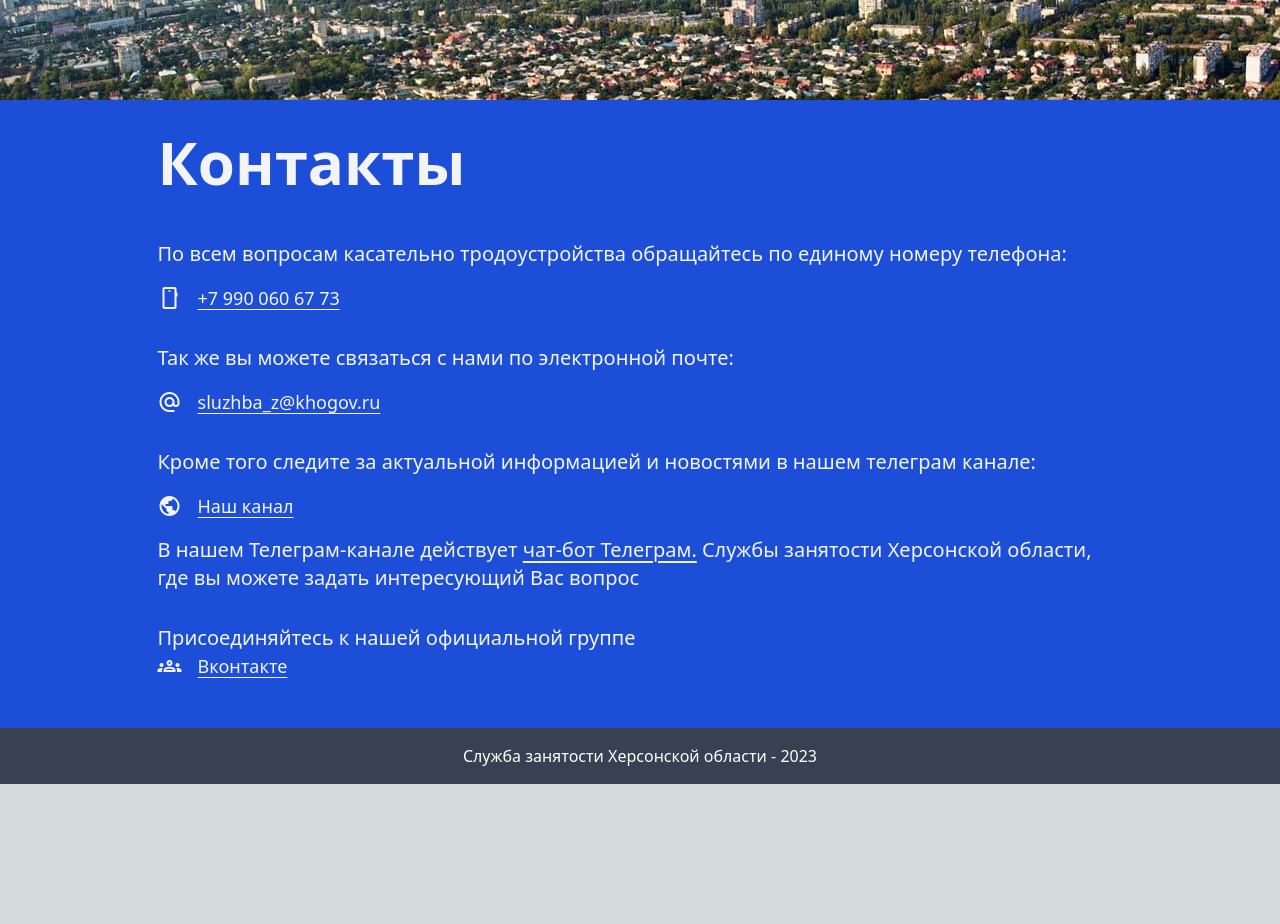
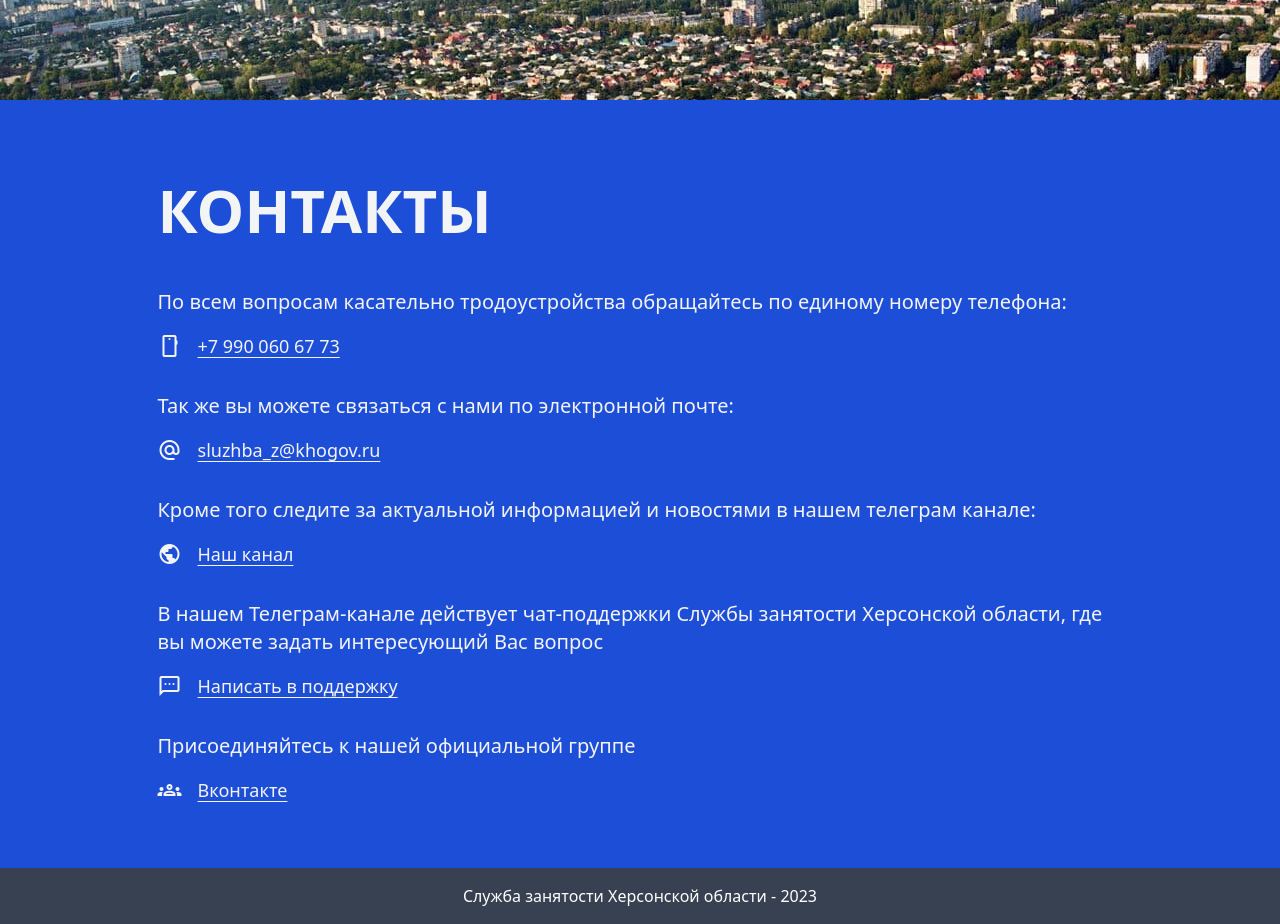
Before and after one commit to employmentservicesks/next-site, a Next.js app: page /contacts in a window 1280 px wide. Shown: the part 300-1224 px from the top of the page. Before the commit the page ends 1084 px from the top, so only its background shows below. Built offline with nearby package versions, Linux system fonts and the light colour scheme.

Commit message:
contacts

```diff
--- /dev/null
+++ b/components/Contacts/ContactField.js
@@ -0,0 +1,21 @@
+export default function ContactField({ linkLabel, linkHref, text, icon }) {
+
+    return (
+        <div className="w-full">
+            <span className="block text-xl mb-4 text-bold">
+                {text}
+            </span>
+            <div>
+                <a
+                    className="block text-lg mb-8 text-bold flex items-center"
+                    href={linkHref}
+                >
+                    <span className="material-symbols-outlined mr-4">{icon}</span>
+                    <span className="underline underline-offset-4">
+                        {linkLabel}
+                    </span>
+                </a>
+            </div>
+        </div>
+    )
+}
--- a/pages/_app.js
+++ b/pages/_app.js
@@ -8,15 +8,17 @@ export default function App({ Component, pageProps }) {
   const [siteTheme, setSiteTheme] = useState();
   let html = useRef(null);
 
+  const changeTheme = (value) => {
+    setSiteTheme(value);
+    localStorage.setItem("theme", value);
+    html.current.className = value;
+  }
+
   const handleTheme = (value) => {
     if (value == "light") {
-      setSiteTheme("dark");
-      localStorage.setItem("theme", "dark");
-      html.current.className = "dark";
+      changeTheme('dark')
     } else {
-      localStorage.setItem("theme", "light");
-      setSiteTheme("light");
-      html.current.className = "light";
+      changeTheme('dark')
     }
   };
 
--- a/pages/contacts.js
+++ b/pages/contacts.js
@@ -1,5 +1,7 @@
 import Layout from "../components/Layout";
 import Hero from "../components/Hero";
+import ContactField from "../components/Contacts/ContactField";
+import TitlePageMain from '../components/TypographyElements/TitlePageMain'
 
 const Contacts = () => {
   return (
@@ -12,76 +14,14 @@ const Contacts = () => {
       <Hero />
       <section className="w-full shadow-2xl bg-blue-200 dark:bg-blue-700 text-black dark:text-gray-100 px-8 sm:px-16 py-8 flex justify-center">
         <div className="container">
-        <div className="w-full">
-          <span className="text-2xl md:text-6xl font-bold mb-12 block">
-            Контакты
-          </span>
-          <span className="block text-xl mb-4 text-bold">
-            По всем вопросам касательно тродоустройства обращайтесь по единому
-            номеру телефона:
-          </span>
-          <div>
-            <a
-              className="block text-lg mb-8 text-bold flex items-center"
-              href="tel:+79900606773"
-            >
-              <span className="material-symbols-outlined mr-4">smartphone</span>
-              <span className="underline underline-offset-4">
-                +7 990 060 67 73
-              </span>
-            </a>
+          <div className="w-full">
+            <TitlePageMain text={'Контакты'} />
+            <ContactField text={'По всем вопросам касательно тродоустройства обращайтесь по единому номеру телефона:'} linkHref={'tel:+79900606773'} icon={'smartphone'} linkLabel={'+7 990 060 67 73'} />
+            <ContactField text={'Так же вы можете связаться с нами по электронной почте:'} linkHref={'mailto:sluzhba_z@khogov.ru'} icon={'alternate_email'} linkLabel={'sluzhba_z@khogov.ru'} />
+            <ContactField text={'Кроме того следите за актуальной информацией и новостями в нашем телеграм канале:'} linkHref={'https://t.me/Slyzhba_Zanyatosti_Kherson_obl'} icon={'public'} linkLabel={'Наш канал'} />
+            <ContactField text={'В нашем Телеграм-канале действует чат-поддержки Службы занятости Херсонской области, где вы можете задать интересующий Вас вопрос'} linkHref={'https://t.me/CZ_infoBot'} icon={'sms'} linkLabel={'Написать в поддержку'} />
+            <ContactField text={'Присоединяйтесь к нашей официальной группе'} linkHref={'https://vk.com/slyzhba_zanyatosti_ks'} icon={'groups'} linkLabel={'Вконтакте'} />
           </div>
-          <span className="block text-xl my-4 text-bold">
-            Так же вы можете связаться с нами по электронной почте:
-          </span>
-          <a
-            className="block text-lg mb-8 text-bold flex items-center"
-            href="mailto:sluzhba_z@khogov.ru"
-          >
-            <span className="material-symbols-outlined mr-4">
-              alternate_email
-            </span>
-            <span className="underline underline-offset-4">
-              sluzhba_z@khogov.ru
-            </span>
-          </a>
-          <span className="block text-xl my-4 text-bold">
-            Кроме того следите за актуальной информацией и новостями в нашем
-            телеграм канале:
-          </span>
-          <a
-            className="block text-lg mb-4 text-bold flex items-center"
-            href="https://t.me/Slyzhba_Zanyatosti_Kherson_obl"
-          >
-            <span className="material-symbols-outlined mr-4">public</span>
-            <span className="underline underline-offset-4">Наш канал</span>
-          </a>
-          <span className="block text-xl mb-8 text-bold">
-            В нашем Телеграм-канале действует{" "}
-            <a
-              className="inline-flex text-bold flex items-center"
-              href="https://t.me/CZ_infoBot"
-            >
-              <span className="underline underline-offset-4">
-                чат-бот Телеграм.
-              </span>
-            </a>{" "}
-            Службы занятости Херсонской области, где вы можете задать
-            интересующий Вас вопрос
-          </span>
-          <span className="block text-xl my-4 text-bold">
-            Присоединяйтесь к нашей официальной группе{" "}
-            <a
-              className="block text-lg mb-4 text-bold flex items-center"
-              href="https://vk.com/slyzhba_zanyatosti_ks"
-            >
-              <span className="material-symbols-outlined">groups</span>
-              <span className="underline underline-offset-4 ml-4">
-                Вконтакте
-              </span>
-            </a>
-          </span>
-        </div>
         </div>
       </section>
     </Layout>
```
